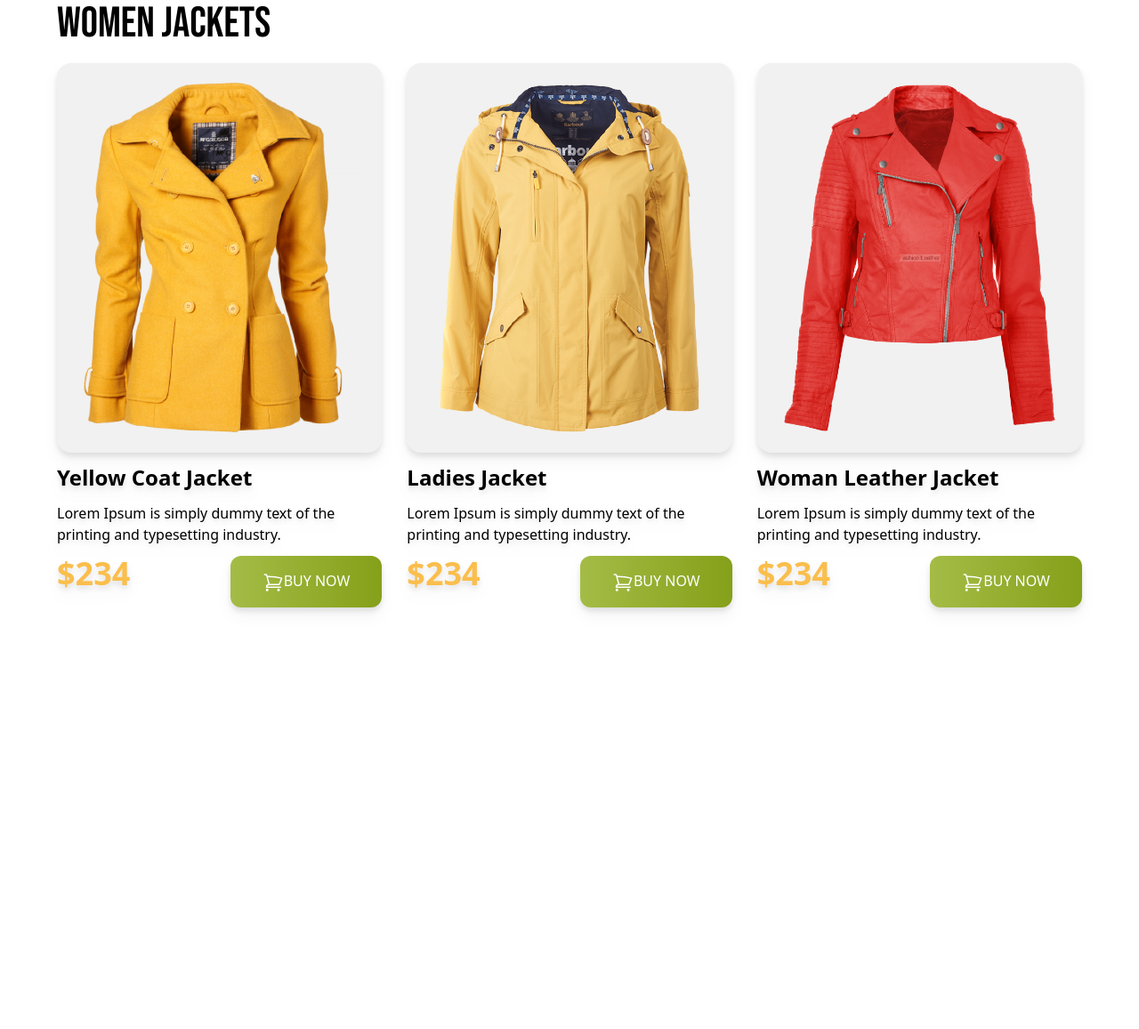
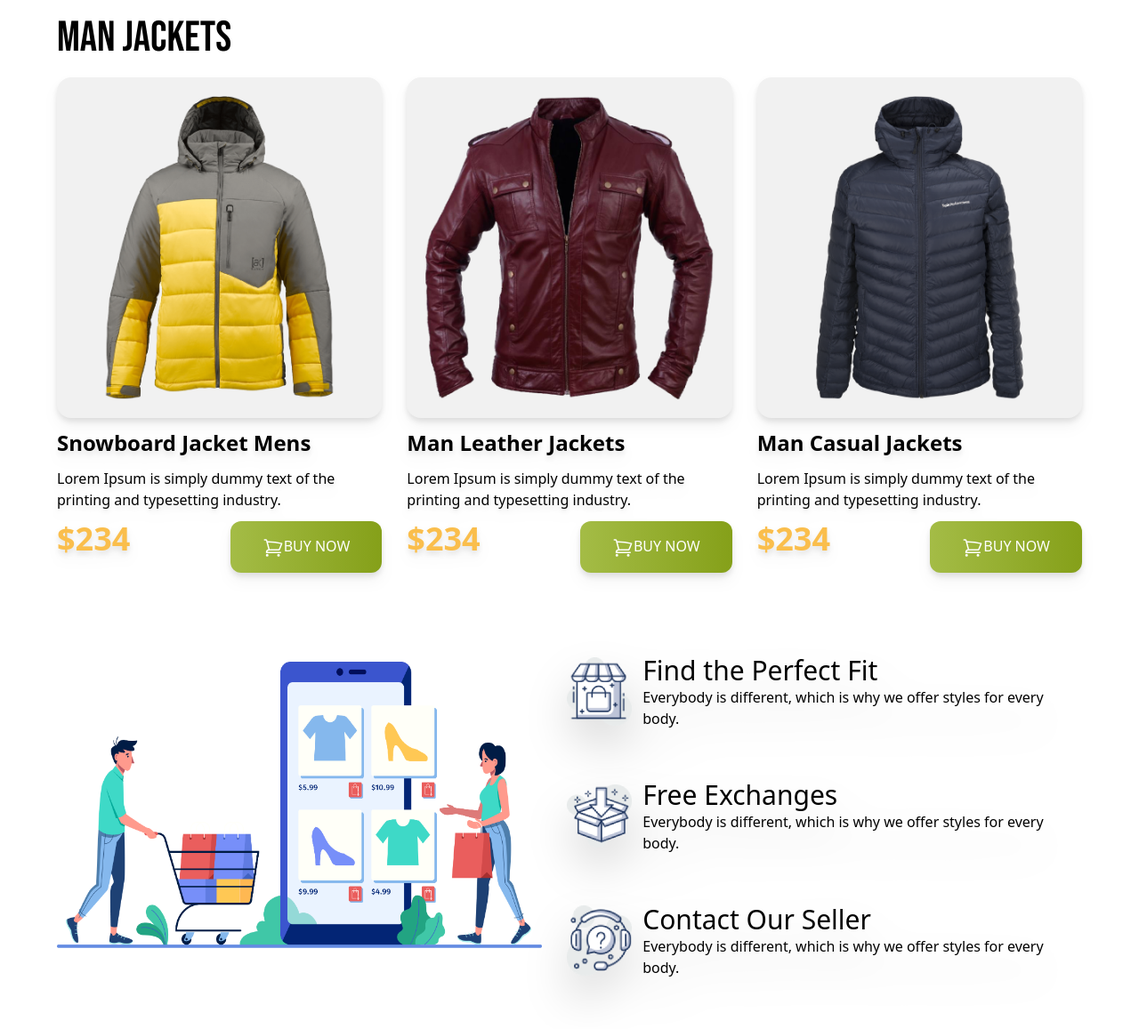
Before and after one commit to kawser2917/penguin_fasion_tailwind, a plain HTML site: page index.html in a window 1280 px wide. Shown: the part 1444-2601 px from the top of the page at 89% size. Before the commit the page ends 2175 px from the top, so only its background shows below. Drawn offline with nearby package versions, Linux system fonts and the light colour scheme.

Commit message:
projects done

```diff
--- a/index.html
+++ b/index.html
@@ -123,16 +123,16 @@
             </div>
         </section>
         <!-- Mens Jacket -->
-        <section class="my-12">
-            <h3 class="text-5xl font-bebas">Women Jackets</h3>
+        <section class="my-16">
+            <h3 class="text-5xl font-bebas uppercase">Man Jackets</h3>
             <!-- Jackets Container -->
             <div class="grid grid-cols-1 md:grid-cols-2 lg:grid-cols-3 gap-7 my-5">
                 <!-- jacket 1 -->
                 <div class="space-y-3 drop-shadow-lg">
                     <div class="bg-[#F1F1F1] p-5 rounded-2xl">
-                        <img src="images/jacket-1.png" alt="">
+                        <img src="images/jacket-4.png" alt="">
                     </div>
-                    <h4 class="text-2xl font-bold">Yellow Coat Jacket </h4>
+                    <h4 class="text-2xl font-bold">Snowboard Jacket Mens</h4>
                     <p>Lorem Ipsum is simply dummy text of the printing and typesetting industry.</p>
                     <div class="flex justify-between">
                         <h4 class="text-4xl font-black text-[#FABE4C]">$234</h4>
@@ -152,9 +152,9 @@
                 <!-- jacket 2 -->
                 <div class="space-y-3 drop-shadow-lg">
                     <div class="bg-[#F1F1F1] p-5 rounded-2xl">
-                        <img src="images/jacket-2.png" alt="">
+                        <img src="images/jacket-5.png" alt="">
                     </div>
-                    <h4 class="text-2xl font-bold">Ladies Jacket</h4>
+                    <h4 class="text-2xl font-bold">Man Leather Jackets</h4>
                     <p>Lorem Ipsum is simply dummy text of the printing and typesetting industry.</p>
                     <div class="flex justify-between">
                         <h4 class="text-4xl font-black text-[#FABE4C]">$234</h4>
@@ -174,9 +174,9 @@
                 <!-- jacket 3 -->
                 <div class="space-y-3 drop-shadow-lg">
                     <div class="bg-[#F1F1F1] p-5 rounded-2xl">
-                        <img src="images/jacket-3.png" alt="">
+                        <img src="images/jacket-6.png" alt="">
                     </div>
-                    <h4 class="text-2xl font-bold">Woman Leather Jacket</h4>
+                    <h4 class="text-2xl font-bold">Man Casual Jackets</h4>
                     <p>Lorem Ipsum is simply dummy text of the printing and typesetting industry.</p>
                     <div class="flex justify-between">
                         <h4 class="text-4xl font-black text-[#FABE4C]">$234</h4>
@@ -195,6 +195,43 @@
                 </div>
             </div>
         </section>
+        <section class="my-16 flex-row-reverse lg:flex ">
+            <div>
+                <div class="flex items-center gap-3 p-7 rounded-2xl drop-shadow-2xl">
+                    <div>
+                        <img src="icons/house.png" alt="" width="78px">
+                    </div>
+                    <div>
+                        <h3 class="text-3xl">Find the Perfect Fit</h3>
+                        <p>Everybody is different, which is why we offer styles for every body.</p>
+                    </div>
+
+                </div>
+                <div class="flex items-center gap-3 p-7 rounded-2xl drop-shadow-2xl">
+                    <div>
+                        <img src="icons/box.png" alt="" width="78px">
+                    </div>
+                    <div>
+                        <h3 class="text-3xl">Free Exchanges</h3>
+                        <p>Everybody is different, which is why we offer styles for every body.</p>
+                    </div>
+
+                </div>
+                <div class="flex items-center gap-3 p-7 rounded-2xl drop-shadow-2xl">
+                    <div>
+                        <img src="icons/question.png" alt="" width="78px">
+                    </div>
+                    <div>
+                        <h3 class="text-3xl">Contact Our Seller</h3>
+                        <p>Everybody is different, which is why we offer styles for every body.</p>
+                    </div>
+
+                </div>
+            </div>
+            <div class="w-screen lg:w-1/2 bg-[#fff] my-9">
+                <img src="images/shopping.png" alt="">
+            </div>
+        </section>
 
     </main>
     <footer>
```
